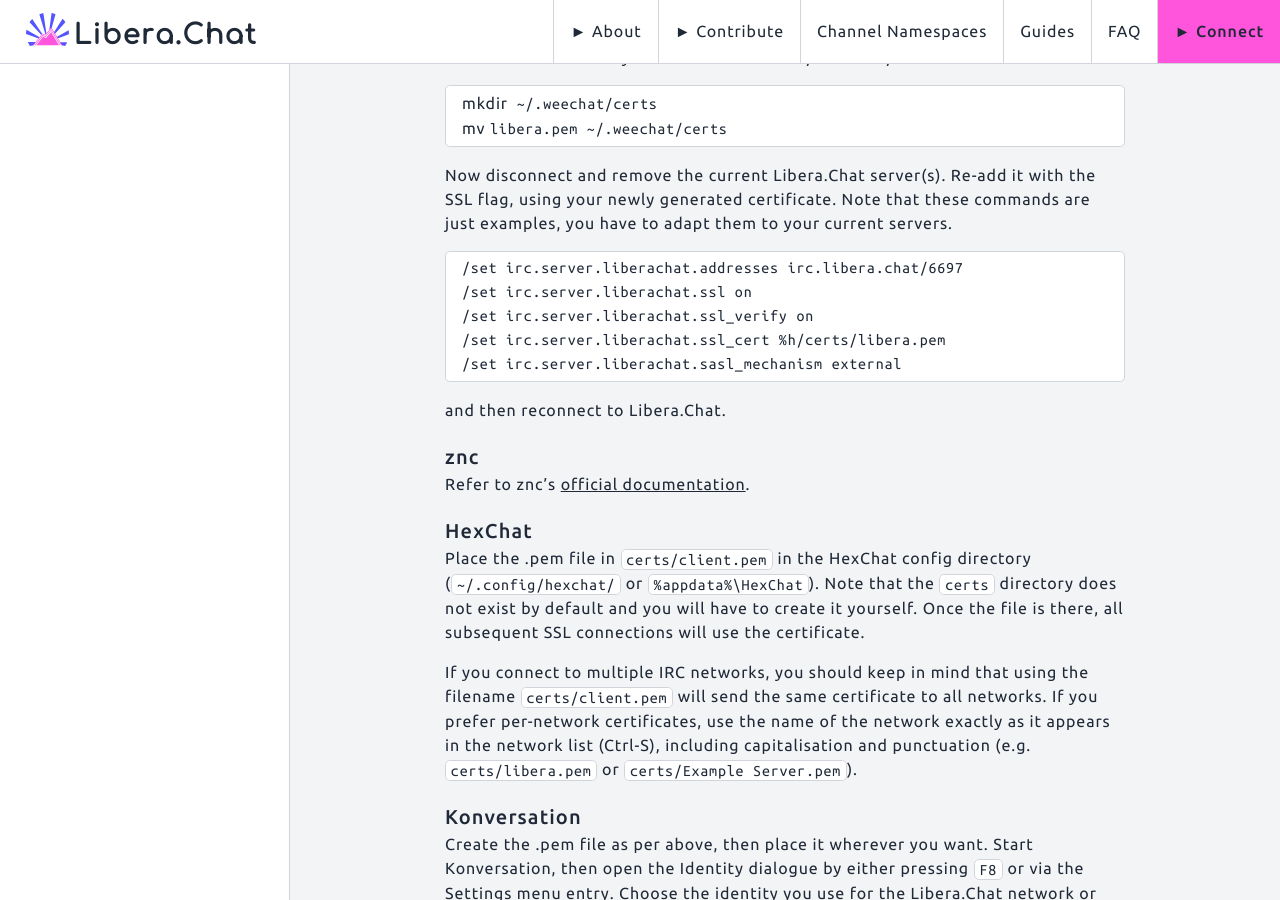
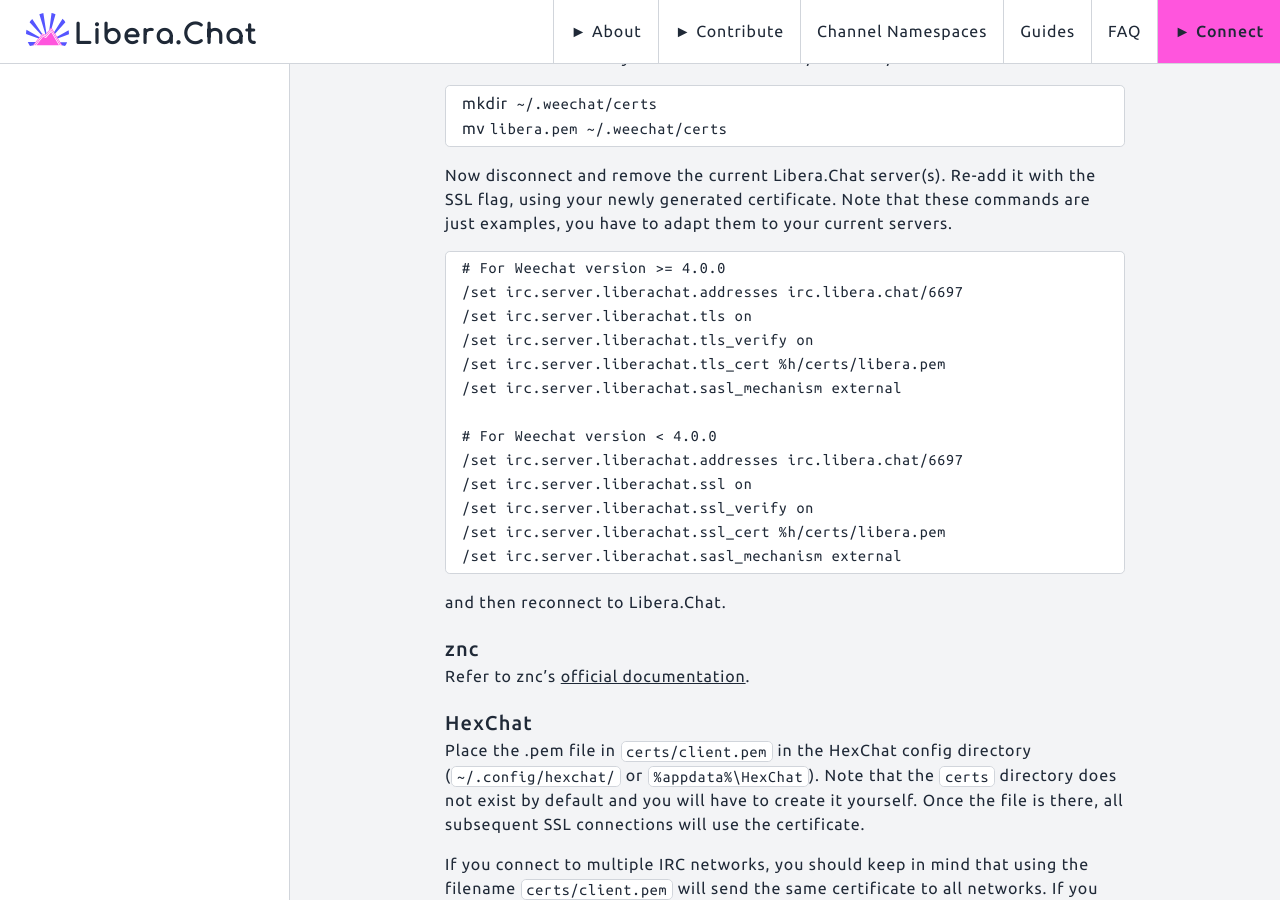
Before and after one commit to Libera-Chat/libera-chat.github.io, a Jekyll site: the page built from content/_guides/certfp.md, in a window 1280 px wide and 900 px high, scrolled down 1608 px. Built offline with Jekyll 4.4.1, drawn with Linux system fonts in a browser that asks for light colours.

Commit message:
Update weechat certfp guide commands for weechat v4.0.0

````diff
--- a/content/_guides/certfp.md
+++ b/content/_guides/certfp.md
@@ -101,6 +101,14 @@
 are just examples, you have to adapt them to your current servers.
 
 ```irc
+# For Weechat version >= 4.0.0
+/set irc.server.liberachat.addresses irc.libera.chat/6697
+/set irc.server.liberachat.tls on
+/set irc.server.liberachat.tls_verify on
+/set irc.server.liberachat.tls_cert %h/certs/libera.pem
+/set irc.server.liberachat.sasl_mechanism external
+
+# For Weechat version < 4.0.0
 /set irc.server.liberachat.addresses irc.libera.chat/6697
 /set irc.server.liberachat.ssl on
 /set irc.server.liberachat.ssl_verify on
````
